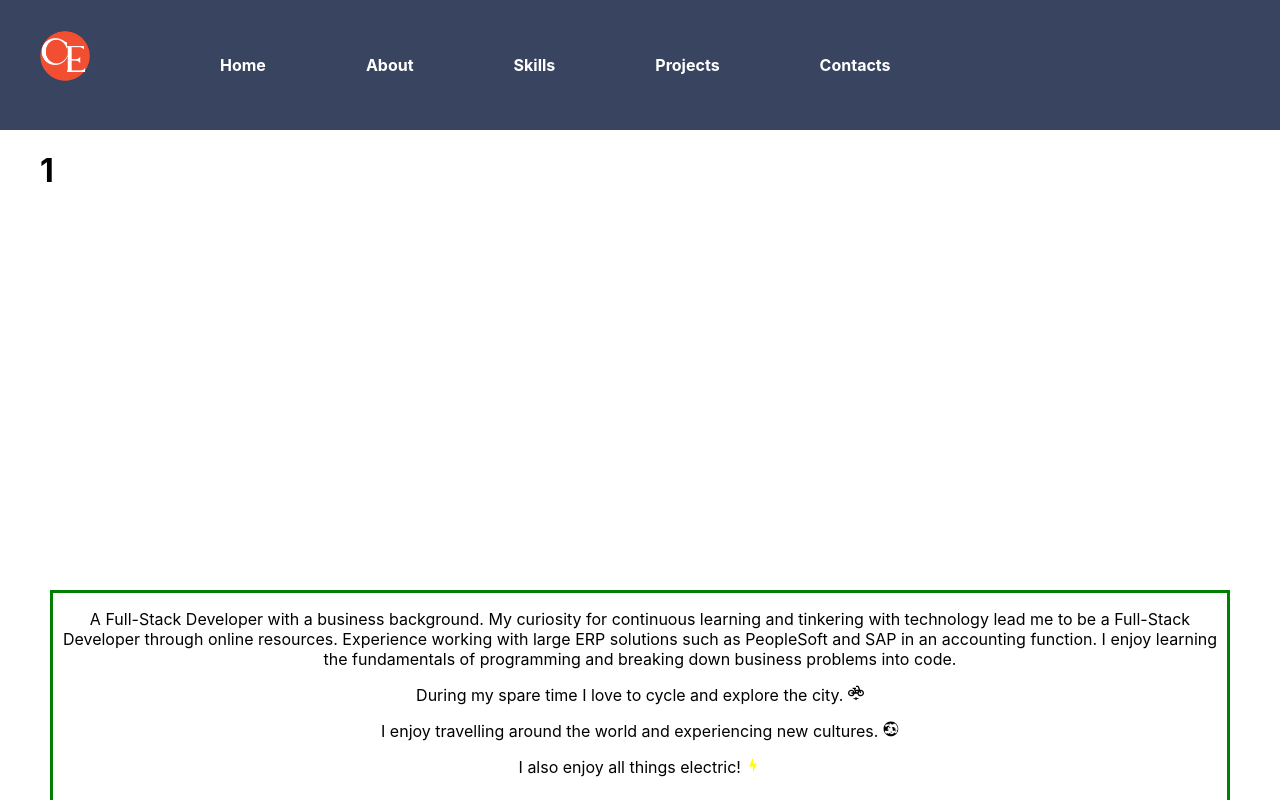
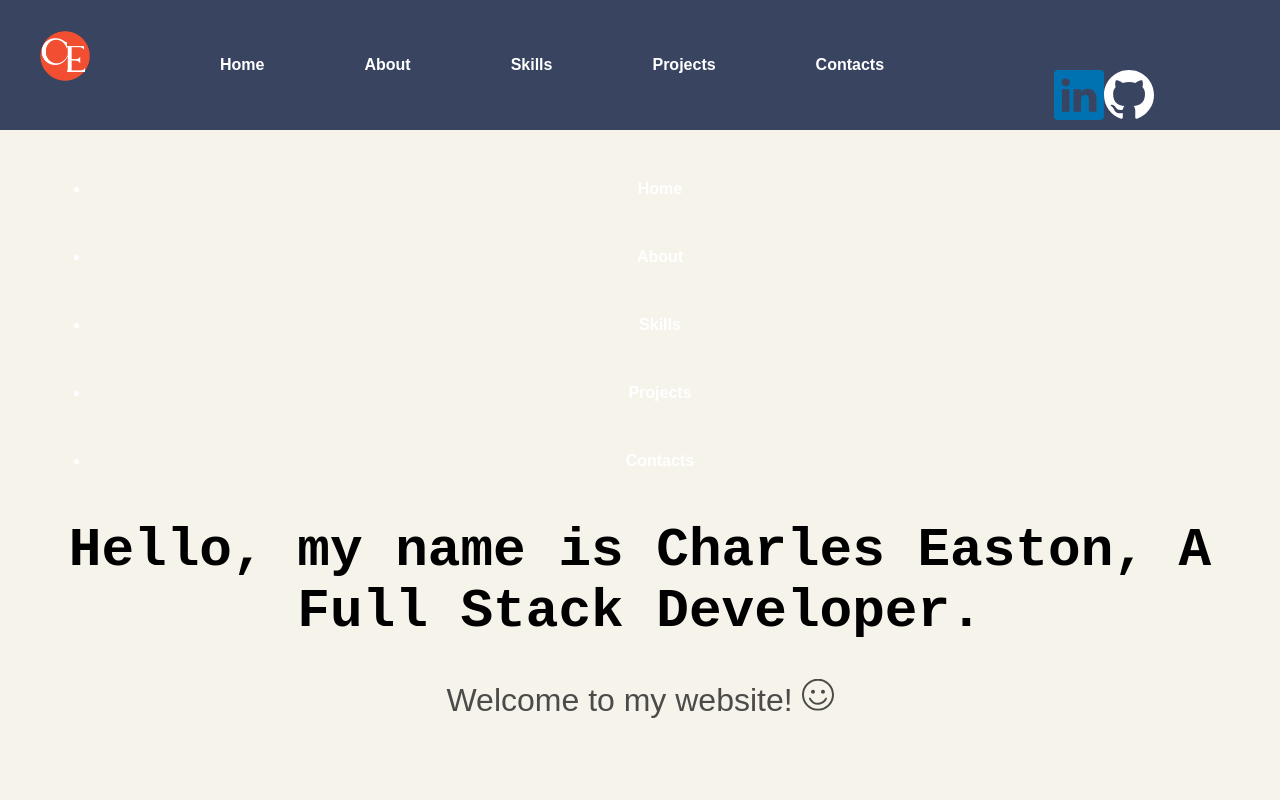
Before and after one commit to Charlesdigital/Portfolio_1, a React (Create React App) app: page / in a window 1280 px wide. Shown: the top 800 px of the page. Built offline with nearby package versions, Linux system fonts and the light colour scheme.

Commit message:
add typewriter in home and fix route in home navbar

```diff
--- a/src/App.js
+++ b/src/App.js
@@ -6,6 +6,7 @@ import Projects from "./components/Projects/projects.jsx";
 import Contactform from "./components/Contactform/contactform.jsx";
 import About from "./components/About/About.jsx";
 import Skills from "./components/Skills/Skills.jsx";
+import Home from "./components/Home/home.jsx";
 
 // import network from "./components/network.jsx";
 
@@ -15,7 +16,7 @@ import Skills from "./components/Skills/Skills.jsx";
 function App() {
 
   const [ state, setState ] = useState(["chicken", "fried", "freezer"])
-  const [ counter, setCounter] = useState(5)
+  // const [ counter, setCounter] = useState(5)
 
   function network() {
     axios.get(`https://gorest.co.in/public/v2/users`).then((res) => {
@@ -26,16 +27,17 @@ function App() {
           console.log("test1", state)
   }
 
-  function decAmount() {
-     setCounter( prevCounter => prevCounter + 1 )
-     setCounter( prevCounter => prevCounter - 1 )
-    network()
+  // function decAmount() {
+  //    setCounter( prevCounter => prevCounter + 1 )
+  //    setCounter( prevCounter => prevCounter - 1 )
+  //   network()
 
-  }
+  // }
 
   return (
     <div className="App">
     <Navbar/>
+    <Home />
     <About/>
     <Projects/>
     <Skills/>
--- a/src/components/Contactform/Contactform.css
+++ b/src/components/Contactform/Contactform.css
@@ -35,3 +35,8 @@ textarea {
     padding-left: 0.7rem;
     font-size: 100%;
 }
+
+ul.show-menu {
+    display: none;
+
+}
--- a/src/components/Contactform/contactform.jsx
+++ b/src/components/Contactform/contactform.jsx
@@ -6,7 +6,7 @@ function contactform() {
     <div>
 <form className="box">
 <div className= "header-info">
-<h1>Contact Me </h1>
+<h2>Contact Me </h2>
 <p> Please leave a note and I will get back to you within 48 hours. Thanks.</p>
 
 </div>
--- /dev/null
+++ b/src/components/Home/home.css
@@ -0,0 +1,90 @@
+:root {
+    --bg-color: hsl(49 37% 94%);
+    --typewriterSpeed: 3s;
+    --typewriterCharacters: 24;
+  }
+
+  body {
+    margin: 0;
+    font-family: "Source Sans Pro", sans-serif;
+    min-height: 100vh;
+    display: grid;
+    place-content: center;
+    text-align: center;
+    background: var(--bg-color);
+  }
+
+  h1 {
+    font-size: clamp(1rem, 3vw + 1rem, 4rem);
+    position: relative;
+    font-family: "Source Code Pro", monospace;
+    position: relative;
+  }
+
+.homeContainer {
+  height: 100vh;
+}
+
+  h1::before,
+  h1::after {
+    content: "";
+    position: absolute;
+    top: 0;
+    right: 0;
+    bottom: 0;
+    left: 0;
+  }
+
+  h1::before {
+    background: var(--bg-color);
+    animation: typewriter var(--typewriterSpeed)
+      steps(var(--typewriterCharacters)) 1s forwards;
+  }
+
+  h1::after {
+    width: 0.125em;
+    background: black;
+    animation: typewriter var(--typewriterSpeed)
+        steps(var(--typewriterCharacters)) 1s forwards,
+      blink 750ms steps(var(--typewriterCharacters)) infinite;
+  }
+
+  .subtitle {
+    color: hsl(0 0% 0% / 0.7);
+    font-size: 2rem;
+    font-weight: 400;
+    opacity: 0;
+    transform: translateY(3rem);
+    animation: fadeInUp 2s ease calc(var(--typewriterSpeed) + 2s) forwards;
+  }
+
+  @keyframes typewriter {
+    to {
+      left: 100%;
+    }
+  }
+
+  @keyframes blink {
+    to {
+      background: transparent;
+    }
+  }
+
+  @keyframes fadeInUp {
+    to {
+      opacity: 1;
+      transform: translateY(0);
+    }
+  }
+
+  #yt-link {
+    position: absolute;
+    bottom: 2em;
+    width: 100%;
+    color: hsl(0 0 0 / 0.7);
+
+    &:hover,
+    &:focus {
+      color: teal;
+    }
+  }
--- /dev/null
+++ b/src/components/Home/home.jsx
@@ -0,0 +1,16 @@
+import React from 'react'
+import "./home.css";
+import { SlEmotsmile } from "react-icons/sl";
+
+
+function home() {
+  return (
+    <div className="homeContainer">
+<h1 classname="header">Hello, my name is Charles Easton, A Full Stack Developer.</h1>
+<p class="subtitle">Welcome to my website! <SlEmotsmile /></p>
+
+</div>
+  )
+}
+
+export default home
--- a/src/components/Navbar/navbar.css
+++ b/src/components/Navbar/navbar.css
@@ -45,6 +45,15 @@ height: 10px;
 
 }
 
+.socials {
+    display: flex;
+    margin:50px;
+    padding: 20px;
+    /* justify-content: center; */
+    /* align-items: center; */
+
+}
+
 
 
 /* .fa-solid {
--- a/src/components/Navbar/navbar.jsx
+++ b/src/components/Navbar/navbar.jsx
@@ -1,6 +1,8 @@
 import {useState} from 'react';
 import "./navbar.css";
-import { FaBars, FaTimes, FaToggleOff } from 'react-icons/fa'
+import { FaBars, FaTimes, FaToggleOff,  } from 'react-icons/fa'
+import { BsLinkedin, BsGithub} from "react-icons/bs";
+
 // import LogoC from './assets/icons/c.svg'
 import Logo from '../../assets/icons/celogo.png'
 import {Link} from 'react-scroll';
@@ -16,7 +18,7 @@ const [counter, setCounter] = useState(1)
         <img className="top-logo" src = {Logo} alt="logo" />
 <ul className="list">
         <li className="menu">
-        <Link  to="box" smooth={true} duration={500}>
+        <Link  to="homeContainer" smooth={true} duration={500}>
                 Home
         </Link>
         </li>
@@ -49,6 +51,10 @@ const [counter, setCounter] = useState(1)
           {!nav ? <FaBars size={50} /> : <FaTimes size={50}/>}
 </div>
         </ul>
+<div className="socials">
+<a href="https://www.linkedin.com/in/charles-easton1/" target="_blank" rel="noopener noreferrer" ><BsLinkedin size={50} color="#0072b1" /></a>
+<a href="https://github.com/Charlesdigital" target="_blank" rel="noopener noreferrer"><BsGithub size={50} color="white" /></a>
+</div>
         </div>
 
 {/* hamburger */}
@@ -56,7 +62,7 @@ const [counter, setCounter] = useState(1)
 
 {/* Mobile view */}
 <ul className="BarIcon" onClick = {handleClick} className= {!nav ? "hide-menu" : "show-menu"}>
-<h1 onClick={() => setCounter(counter + 1)}>{counter}</h1>
+{/* <h1 onClick={() => setCounter(counter + 1)}>{counter}</h1> */}
 <li className="menu">
         <Link  to="box" smooth={true} duration={500}>
                 Home
--- a/src/components/Projects/projects.jsx
+++ b/src/components/Projects/projects.jsx
@@ -8,7 +8,7 @@ function Projects() {
   return (
     <section className="projects">
       <div className="projectContainer">
-        <h1 className="text">Yo Low Trips</h1>
+        <h2 className="text">Yo Low Trips</h2>
         <p className="text"> A full stack application to find flight deals</p>
         <ul className="technologies">
         <img className="gif" src = {YLT} alt="logo" />
@@ -31,7 +31,7 @@ function Projects() {
       </div>
 
       <div className="projectContainer">
-        <h1 className="text">Wiki Maps</h1>
+        <h2 className="text">Wiki Maps</h2>
         <p className="text"> A full stack application to help find food places </p>
         <ul className="technologies">
         <img className="gif" src = {WikiMaps} alt="logo" />
@@ -49,7 +49,7 @@ function Projects() {
       </div>
 
       <div className="projectContainer">
-        <h1 className="text">Scheduler</h1>
+        <h2 className="text">Scheduler</h2>
         <p className="text"> An application to help with scheduling</p>
         <ul className="technologies">
         <img className="gif" src = {Scheduler} alt="logo" />
--- a/src/components/Skills/Skills.jsx
+++ b/src/components/Skills/Skills.jsx
@@ -11,7 +11,7 @@ import notion from '../../assets/icons/notion.svg'
 function Skills() {
   return (
     <div className="Skills">
-      <h1 className="skill-title"> Skills</h1>
+      <h2 className="skill-title"> Skills</h2>
     <p>Technologies I've worked with:</p>
     <div className="container">
     <div>
```
Also changed, not shown: 1 other file (tests, documents, lock files or other folders).
